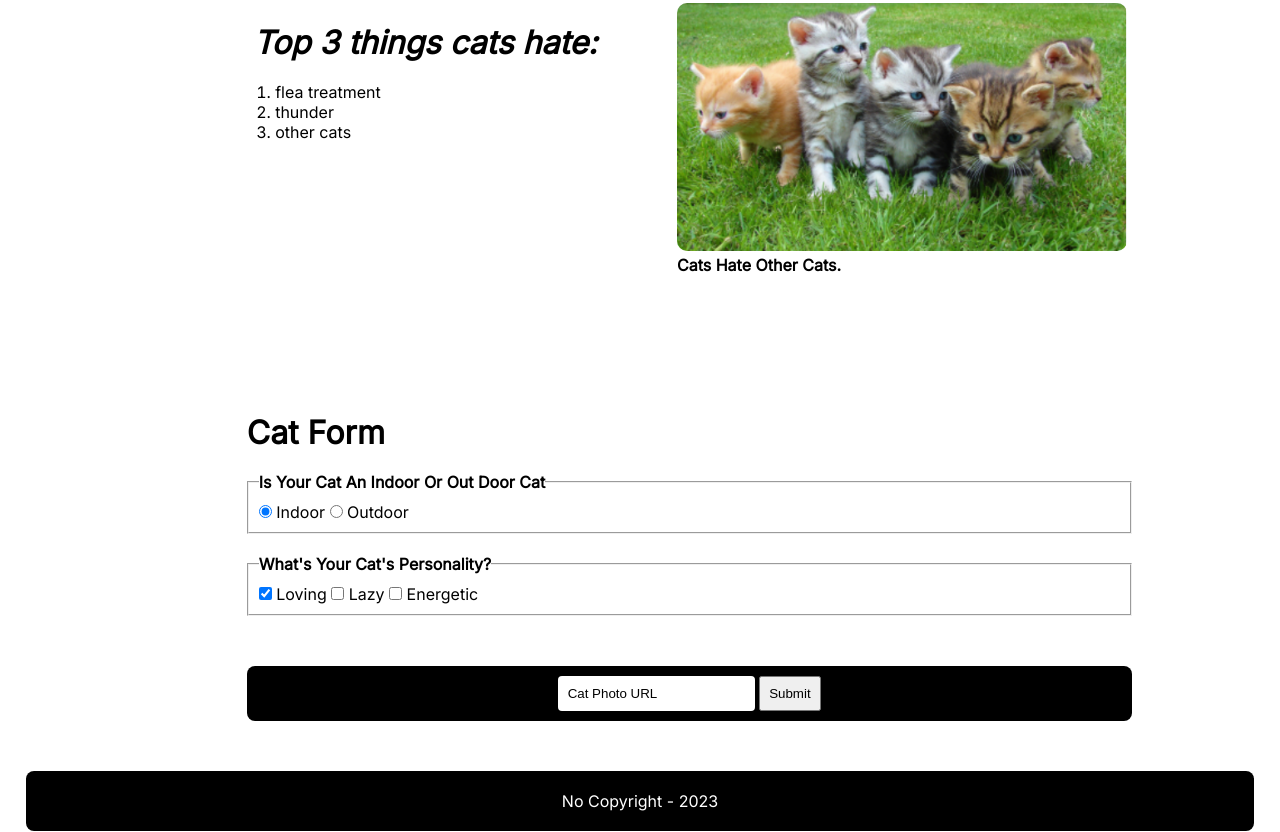
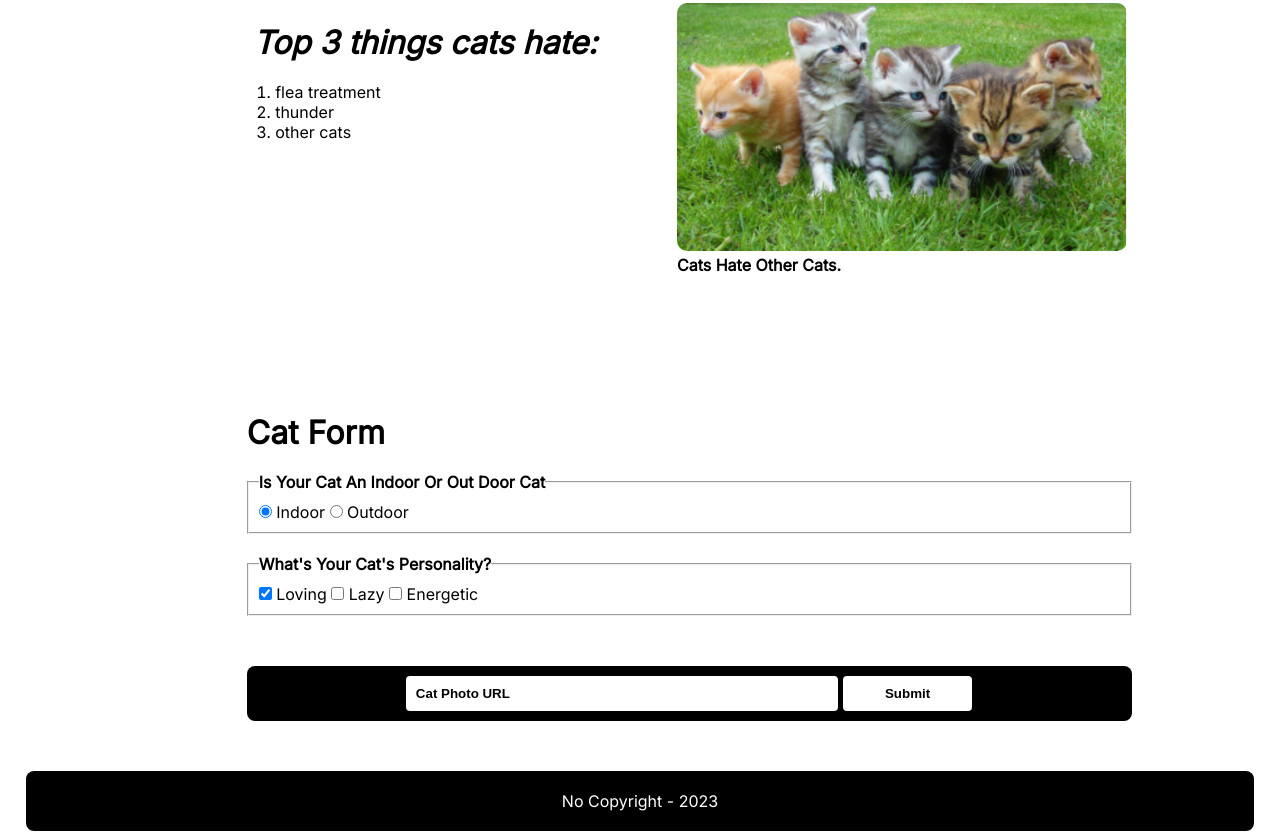
Before and after one commit to Nsoro-Allan/cat-photos-app, a plain HTML site: page index.html in a window 1280 px wide. Shown: the part 1255-2087 px from the top of the page. Drawn offline with Linux system fonts and the light colour scheme.

Commit message:
more changes

```diff
--- a/style.css
+++ b/style.css
@@ -191,10 +191,18 @@ legend{
     padding: 10px;
     border: none;
     border-radius: 4px;
+    width: 50%;
+    font-weight: bold;
 }
 
 .fifth-container button{
-    padding: 8px;
+    padding: 10px;
+    width: 15%;
+    background: #fff;
+    border: none;
+    border-radius: 4px;
+    font-weight: bold;
+    cursor: pointer;
 }
 
 
```
